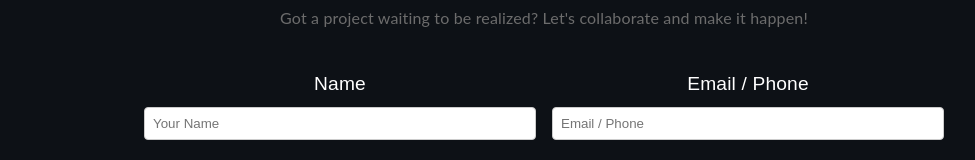
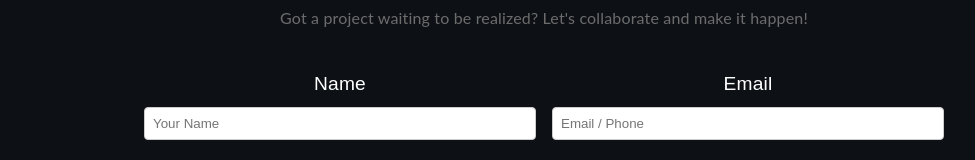
Before and after one commit to fayeapistar/web-portfolio, a React (Create React App) app: page / in a window 1280 px wide. Shown: the part 3339-3499 px from the top of the page, without its empty margins (96-1071 px from the left). Built offline with nearby package versions, Linux system fonts and the light colour scheme.

Commit message:
Update website

```diff
--- a/src/components/Contact.js
+++ b/src/components/Contact.js
@@ -20,7 +20,7 @@ const ContactForm = () => {
                         />
                     </div>
                     <div className="MuiTextField-root" style={{ flex: '1' }}>
-                        <label htmlFor="email" style={{ display: 'block', marginBottom: '0.5rem' }}>Email / Phone</label>
+                        <label htmlFor="email" style={{ display: 'block', marginBottom: '0.5rem' }}>Email</label>
                         <input
                             type="text"
                             id="email"
```
